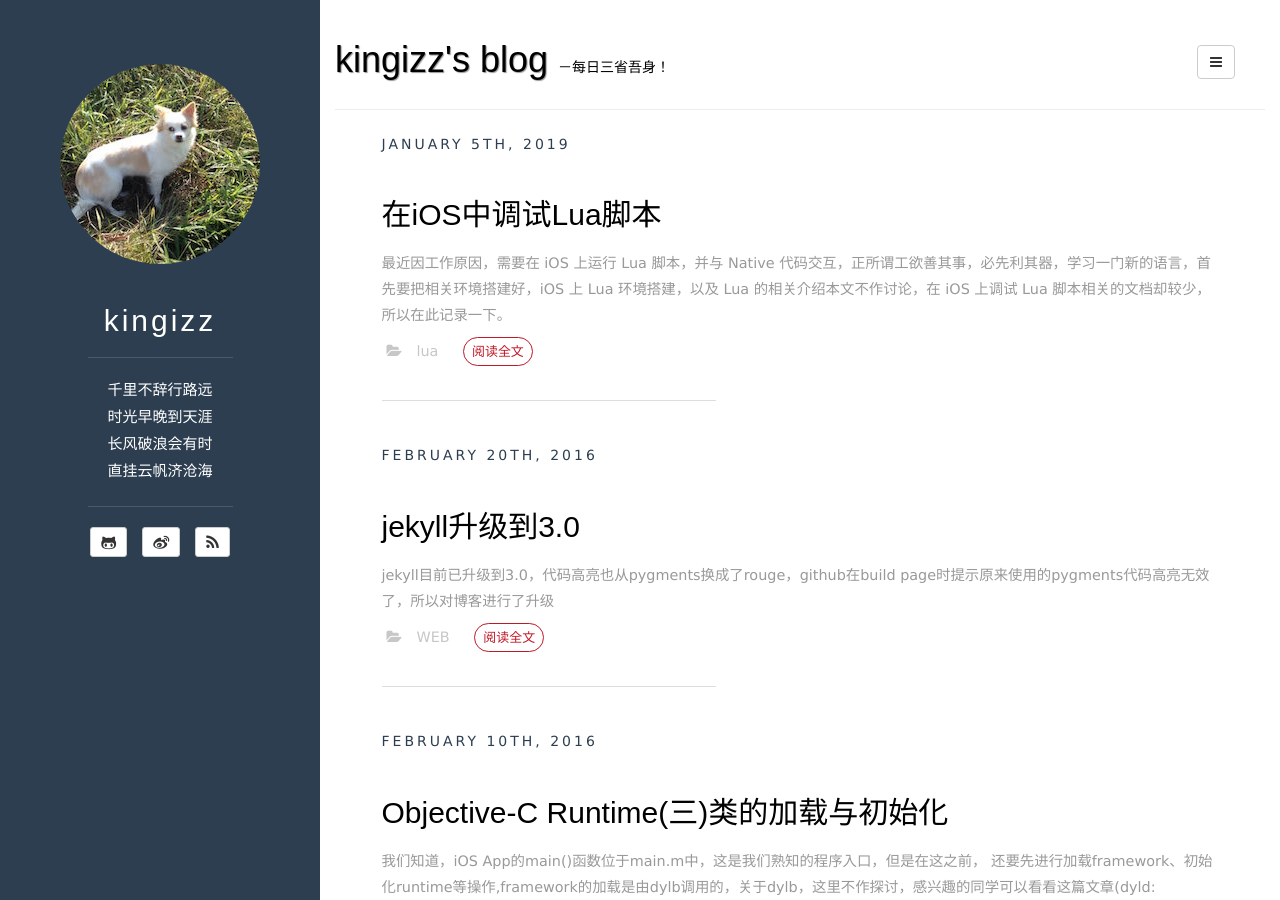
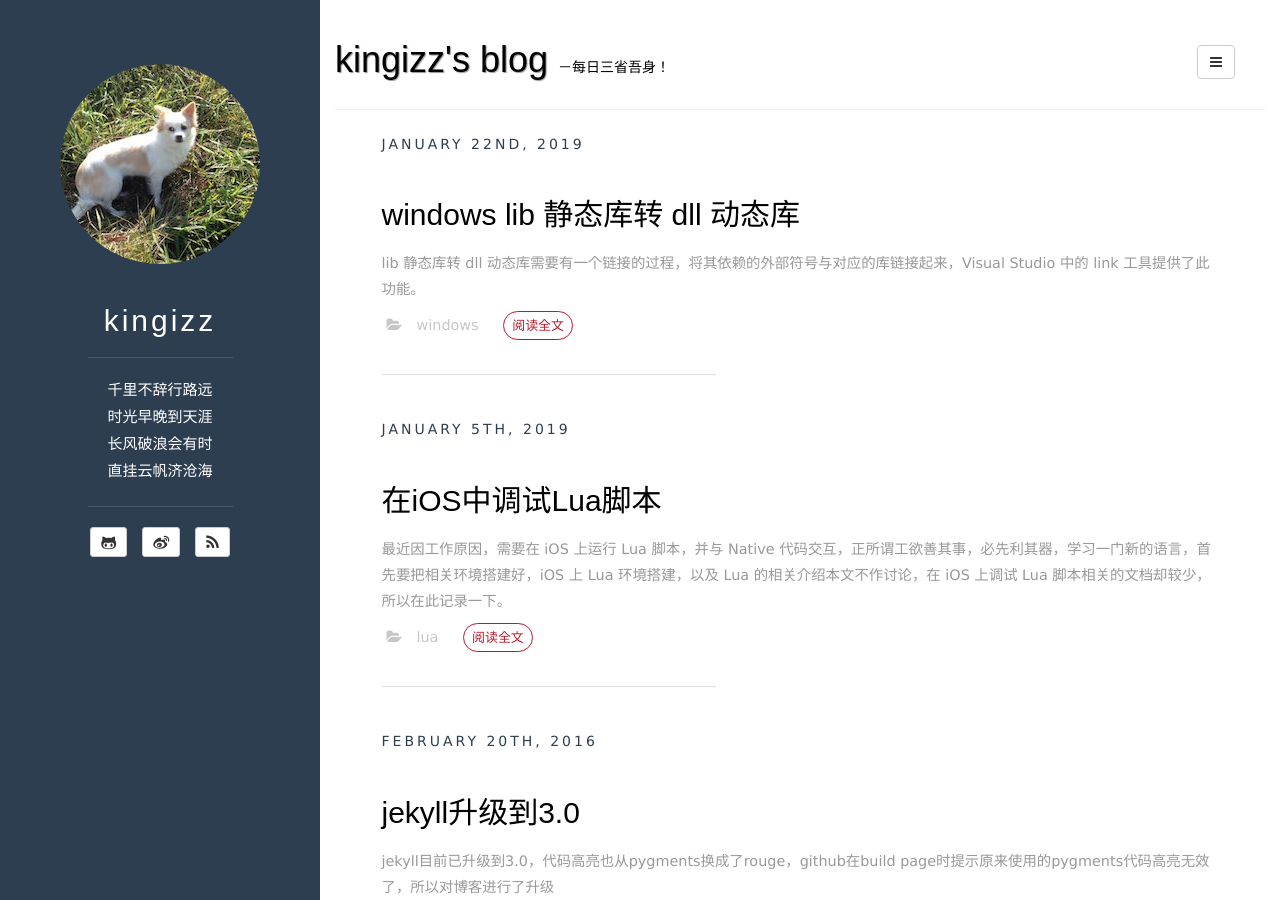
Before and after one commit to zziking/zziking.github.com, a Jekyll site: the page built from index.html, in a window 1280 px wide and 900 px high. Built offline with Jekyll 4.4.1, drawn with Linux system fonts in a browser that asks for light colours; the list of posts is cut into pages by our own code; comment, search, counter and statistics services are not loaded; some of the changed text lies outside the part shown.

Commit message:
add post

````diff
--- a/_includes/default.html
+++ b/_includes/default.html
@@ -17,11 +17,11 @@
 	<![endif]-->
 
 	<!-- Le styles -->
-	<link href="{{ site.BASE_PATH }}/assets/resources/bootstrap/css/bootstrap.min.css" rel="stylesheet">
-	<link href="{{ site.BASE_PATH }}/assets/resources/font-awesome/css/font-awesome.min.css" rel="stylesheet">
-	<link href="{{ site.BASE_PATH }}/assets/resources/syntax/syntax.css" rel="stylesheet">
-	<link href="{{ site.BASE_PATH }}/assets/resources/syntax/pygments.css" rel="stylesheet">
-	<link href="{{ site.BASE_PATH }}/assets/css/style.css" rel="stylesheet">
+	<link href="/assets/resources/bootstrap/css/bootstrap.min.css" rel="stylesheet">
+	<link href="/assets/resources/font-awesome/css/font-awesome.min.css" rel="stylesheet">
+	<link href="/assets/resources/syntax/syntax.css" rel="stylesheet">
+	<link href="/assets/resources/syntax/pygments.css" rel="stylesheet">
+	<link href="/assets/css/style.css" rel="stylesheet">
 
 	<!-- Le fav and touch icons -->
 	<!-- Update these with your own images
@@ -59,8 +72,8 @@
 				<i class="fa fa-envelope"></i>
 			</a>
 			{% endif %}
-			<a class="navbar-brand" href="{{ site.BASE_PATH }}/">
-				<img src="{{ site.BASE_PATH }}/assets/media/p_35.jpg" class="img-circle" />
+			<a class="navbar-brand" href="{{ site.url }}/">
+				<img src="{{ site.url }}/assets/media/p_35.jpg" class="img-circle" />
 				{{ site.title }}
 			</a>
 		</div>
@@ -68,9 +81,9 @@
 		<!-- Collect the nav links, forms, and other content for toggling -->
 		<div class="collapse navbar-collapse" id="bs-example-navbar-collapse-1">
 			<ul class="nav navbar-nav">
-				<li class="active"><a href="{{ site.BASE_PATH }}/">Home</a></li>
-				<li><a href="{{ site.BASE_PATH}}/{{ site.categories_path }}">Categories</a></li>
-				<li><a href="{{ site.BASE_PATH}}/{{ site.tags_path }}">Tags</a></li>
+				<li class="active"><a href="{{ site.url }}/">Home</a></li>
+				<li><a href="{{ site.url }}/{{ site.categories_path }}">Categories</a></li>
+				<li><a href="{{ site.url }}/{{ site.tags_path }}">Tags</a></li>
 			</ul>
 		</div><!-- /.navbar-collapse -->
 	</nav>
@@ -81,9 +94,9 @@
 			<i class="fa fa-bars"></i>
 		</button>
 		<ul class="dropdown-menu" role="menu">
-			<li><a href="{{ site.BASE_PATH}}/"><i class="fa fa-home"></i>Home</a></li>
-			<li><a href="{{ site.BASE_PATH}}/{{ site.categories_path }}"><i class="fa fa-folder"></i>Categories</a></li>
-			<li><a href="{{ site.BASE_PATH}}/{{ site.tags_path }}"><i class="fa fa-tags"></i>Tags</a></li>
+			<li><a href="{{ site.url }}/"><i class="fa fa-home"></i>Home</a></li>
+			<li><a href="{{ site.url }}/{{ site.categories_path }}"><i class="fa fa-folder"></i>Categories</a></li>
+			<li><a href="{{ site.url }}/{{ site.tags_path }}"><i class="fa fa-tags"></i>Tags</a></li>
 			<li class="divider"></li>
 			<li><a href="#"><i class="fa fa-arrow-up"></i>Top of Page</a></li>
 		</ul>
@@ -102,13 +115,10 @@
 				本站点采用<a href="http://creativecommons.org/licenses/by-nc-sa/4.0/">知识共享 署名-非商业性使用-相同方式共享 4.0 国际 许可协议</a>
 			</p>
 			<p>
-				&copy; {{ site.time | date: '%Y' }} 本站由{{ site.author.name }} 创建, 基于<a href="https://github.com/dbtek/dbyll">dbyll</a>
+				&copy; {{ site.time | date: '%Y' }} 本站由 {{ site.author.name }} 创建, 基于<a href="https://github.com/dbtek/dbyll">dbyll</a>
 			</p>
 		</footer>
 	</div>
 
-	<script type="text/javascript" src="{{ site.BASE_PATH }}/assets/resources/jquery/jquery.min.js"></script>
-	<script type="text/javascript" src="{{ site.BASE_PATH }}/assets/resources/bootstrap/js/bootstrap.min.js"></script>
-	<script type="text/javascript" src="{{ site.BASE_PATH }}/assets/js/app.js"></script>
 </body>
 </html>
--- /dev/null
+++ b/_posts/2019-01-22-windows_lib_link_to_dll.md
@@ -0,0 +1,79 @@
+---
+
+layout: post
+title:  windows lib 静态库转 dll 动态库
+fullview: true
+category: windows
+
+---
+
+
+
+lib 静态库转 dll 动态库需要有一个链接的过程，将其依赖的外部符号与对应的库链接起来，Visual Studio 中的 `link` 工具提供了此功能。
+
+
+
+在 windows 的命令行下，需要先运行 `vcvars64.bat` 初始化编译环境，才能使用 `link` 工具，以 `Visual Studio 2017` 为例， `vcvars64.bat`  位于 `C:\Program Files(x86)\Microsoft Visual Studio\2017\Community\VC\Auxiliary\Build` 目录下，可通过以下命令初始化编译环境：
+
+```bash
+set INSTALLPATH=
+if exist "%programfiles(x86)%\Microsoft Visual Studio\Installer\vswhere.exe" (
+  for /F "tokens=* USEBACKQ" %%F in (`"%programfiles(x86)%\Microsoft Visual Studio\Installer\vswhere.exe" -version 15.0 -property installationPath`) do set INSTALLPATH=%%F
+)
+echo INSTALLPATH is "%INSTALLPATH%"
+REM Save current dir for later
+pushd %CD%
+if NOT "" == "%INSTALLPATH%" (
+  call "%INSTALLPATH%\VC\Auxiliary\Build\vcvars%ARCH:~-2%.bat"
+) else (
+  goto ERROR_NO_VS15
+)
+:WORK
+REM Retrieve the working dir and proceed
+popd
+echo Doing work in %CD%
+// ......
+goto END
+
+:ERROR_NO_VS15
+echo Visual Studio 2017 Tools Not Available!
+
+:END
+echo Processing ends.
+```
+
+
+
+编译环境初始化之后，可通过以下命令来链接 lib 库，生成 dll：
+
+```bash
+link /OUT:"xxxx.dll" /IMPLIB:"xxxx_imp.lib" /DYNAMICBASE "Ws2_32.lib" "CRYPT32.LIB" /DEBUG:FASTLINK /DLL /MACHINE:x64 /ERRORREPORT:PROMPT  /NOLOGO /LIBPATH:"依赖的第三方库的lib路径1" /LIBPATH:"依赖的第三方库的lib路径2" /DEF:"xxxx.def" xxxx.lib
+
+```
+
+
+
+说明：
+
+- `/OUT` : 生成的 dll 路径
+
+- `/IMPLIB` : 生成的 dll 的引入库，相当于头文件，定义了相关导出函数
+
+- `/DYNAMICBASE` : 可选，静态库依赖的三方库和系统库，多个库用空格隔开
+
+- `/MACHINE` : x86 / x64
+
+- `/LIBPATH` : 可选，依赖的第三方库的查找路径
+
+- `xxx.lib` : 要链接的 lib 静态库，可多个
+
+- `/DEF` : dll 导出函数，格式如下
+
+  ```
+  LIBRARY xxxx //dll名称
+
+  EXPORTS	     //导出的函数名列表
+  	function1
+  	function2
+  	.....
+  ```
````
Also changed, not shown: other parts of _includes/default.html (+14 -1 lines).
